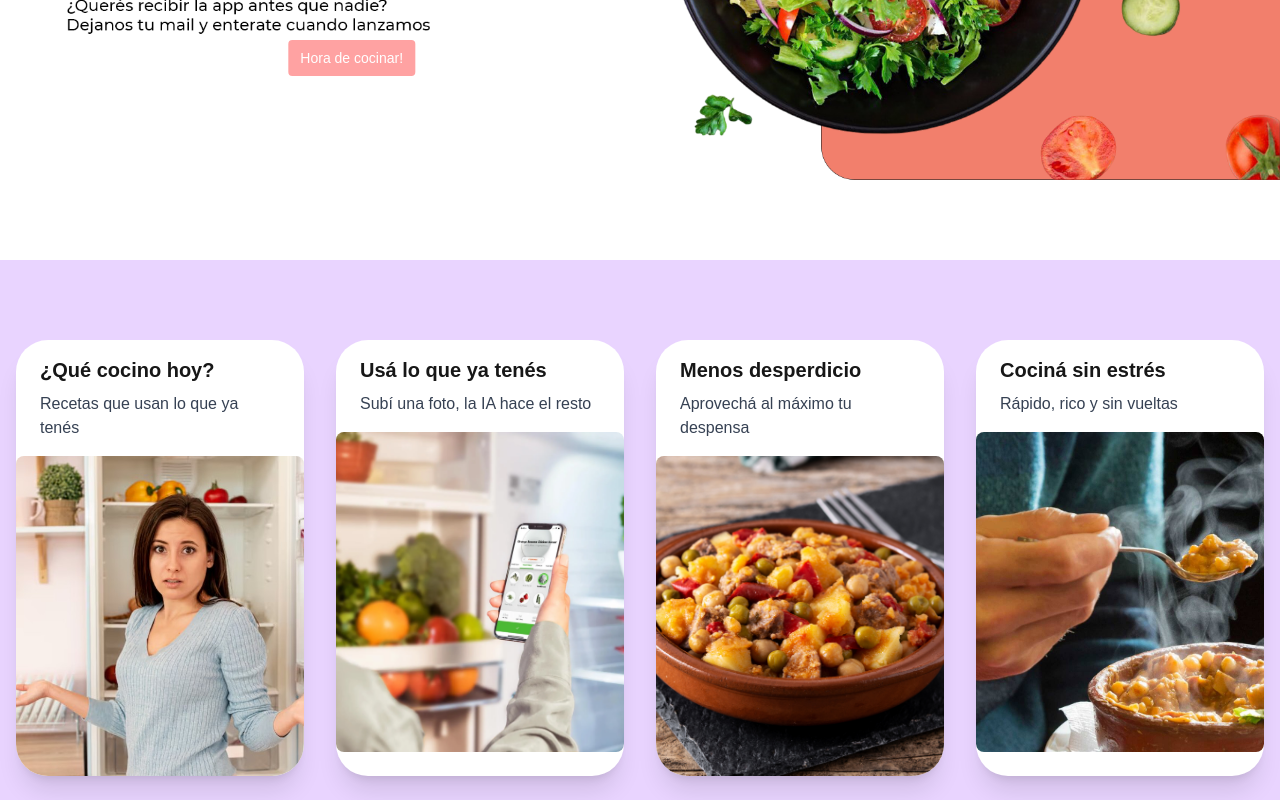
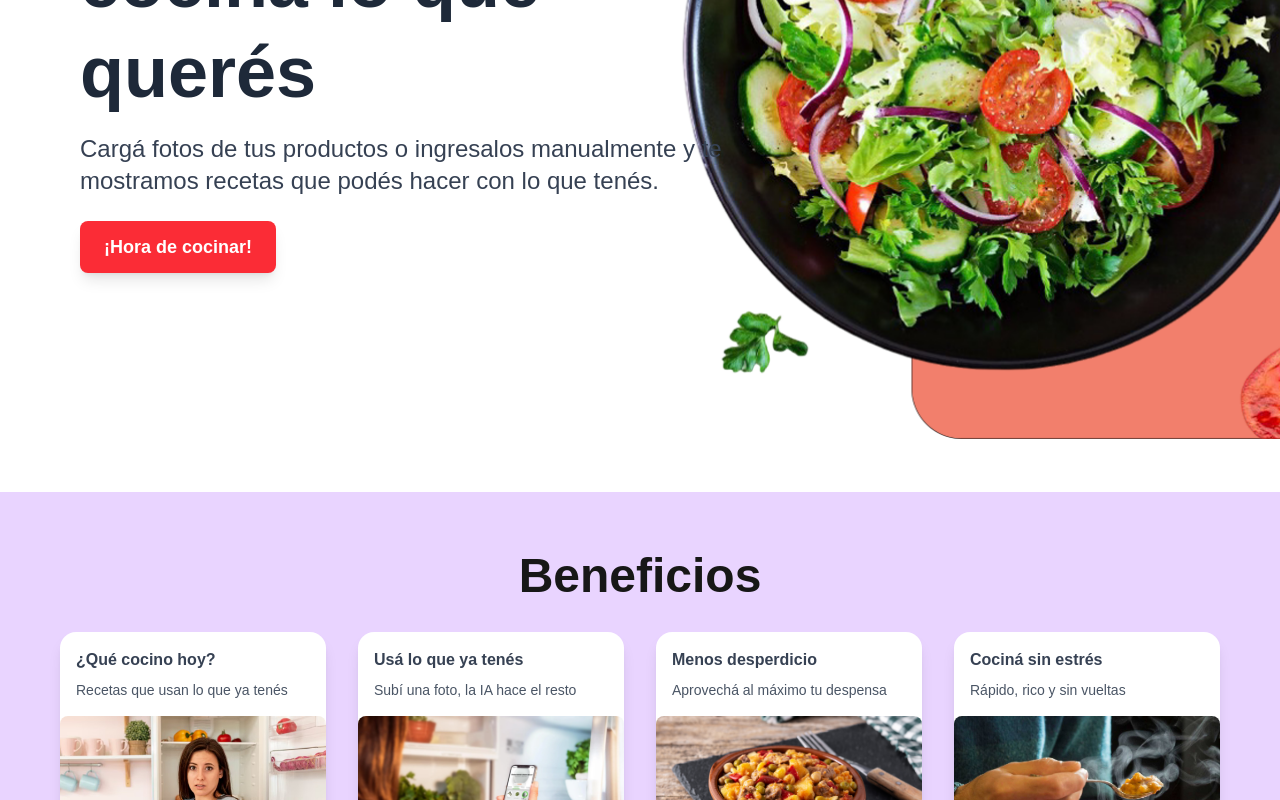
Before and after one commit to adigio/cuoco-ui, a Next.js app: page / in a window 1280 px wide. Shown: the part 340-1140 px from the top of the page. Built offline with nearby package versions, Linux system fonts and the light colour scheme.

Commit message:
mas avances

```diff
--- a/src/components/Beneficios.jsx
+++ b/src/components/Beneficios.jsx
@@ -1,68 +1,35 @@
+import CardBeneficios from "./CardBeneficios";
 export default function Beneficios() {
   return (
-      <section className="py-20 bg-purple-200 w-full">
-        <div className="container mx-auto px-4">
-          {/* Contenedor con grid y flexbox */}
+    <section className="p-15 bg-purple-200 w-full">
+      <div className="container mx-auto ">
+        <h2 className="text-center text-5xl  mb-8 font-bold">Beneficios</h2>
+        {/* Contenedor con grid res ponsivo */}
         <div className="grid grid-cols-1 sm:grid-cols-2 lg:grid-cols-4 gap-8">
-            {/* Primer beneficio */}
-            <div className="max-w-sm bg-white rounded-4xl overflow-hidden shadow-xl">
-              <div className="px-6 py-4">
-                <div className="font-bold text-xl mb-2">¿Qué cocino hoy?</div>
-                <p className="text-gray-700 text-base">
-                  Recetas que usan lo que ya tenés
-                </p>
-              </div>
-              <img
-                className="w-full h-80 object-cover rounded-lg"
-                src="/heladera confundida.jpg"
-                alt="¿Qué cocino hoy?"
+          <CardBeneficios
+            img="/heladera confundida.jpg"
+            imgAlt="Find Freezer"
+            title="¿Qué cocino hoy?"
+            subtit="Recetas que usan lo que ya tenés"
           />
-            </div>
-
-            {/* Segundo beneficio */}
-            <div className="max-w-sm bg-white rounded-4xl overflow-hidden shadow-xl">
-              <div className="px-6 py-4">
-                <div className="font-bold text-xl mb-2">Usá lo que ya tenés</div>
-                <p className="text-gray-700 text-base">
-                  Subí una foto, la IA hace el resto
-                </p>
-              </div>
-              <img
-                className="w-full h-80 object-cover rounded-lg"
-                src="/escaneo de heladera.webp"
-                alt="Usá lo que ya tenés"
+          <CardBeneficios
+            img="/escaneo de heladera.webp"
+            imgAlt="Scan"
+            title="Usá lo que ya tenés"
+            subtit="Subí una foto, la IA hace el resto"
           />
-            </div>
-
-            {/* Tercer beneficio */}
-            <div className="max-w-sm bg-white rounded-4xl overflow-hidden shadow-xl">
-              <div className="px-6 py-4">
-                <div className="font-bold text-xl mb-2">Menos desperdicio</div>
-                <p className="text-gray-700 text-base">
-                  Aprovechá al máximo tu despensa
-                </p>
-              </div>
-              <img
-                className="w-full h-80 object-cover rounded-lg"
-                src="/plato.jpeg"
-                alt="Menos desperdicio"
+          <CardBeneficios
+            img="/plato.jpeg"
+            imgAlt="dish"
+            title="Menos desperdicio"
+            subtit="Aprovechá al máximo tu despensa"
           />
-            </div>
-
-            {/* Cuarto beneficio */}
-            <div className="max-w-sm bg-white rounded-4xl overflow-hidden shadow-xl">
-              <div className="px-6 py-4">
-                <div className="font-bold text-xl mb-2">Cociná sin estrés</div>
-                <p className="text-gray-700 text-base">
-                  Rápido, rico y sin vueltas
-                </p>
-              </div>
-              <img
-                className="w-full h-80 object-cover rounded-lg"
-                src="/comiendo.jpg"
-                alt="Cociná sin estrés"
+          <CardBeneficios
+            img="/comiendo.jpg"
+            imgAlt="dish"
+            title="Cociná sin estrés"
+            subtit="Rápido, rico y sin vueltas"
           />
-            </div>
         </div>
       </div>
     </section>
--- /dev/null
+++ b/src/components/CardBeneficios.jsx
@@ -0,0 +1,16 @@
+export default function CardBeneficios({ img, imgAlt, title, subtit }) {
+    return (
+      <div className="bg-white rounded-2xl overflow-hidden shadow-lg transform transition-transform hover:scale-105">
+        <div className="m-4" >
+          <div className="mt-1 font-bold text-gray-700">
+            <a  className="hover:underline">
+              {title}
+            </a>
+          </div>
+          <div className="mt-2 text-sm text-gray-600">{subtit}</div>
+
+        </div>
+        <img className="rounded-lg" src={img} alt={imgAlt} />
+      </div>
+    );
+  }
--- a/src/components/PrimerSeccion.jsx
+++ b/src/components/PrimerSeccion.jsx
@@ -1,17 +1,23 @@
 export default function PrimerSeccion() {
   return (
-    <div className="relative w-full">
+    <div className="relative w-full h-[60vh] md:h-[80vh] lg:h-screen">
       <img
-        src="/imagen_landing_principal.png" // Ruta de la imagen en la carpeta /public
+        src="/imagen_landing_principal.png"
         alt="Comida"
-        className="w-full h-full object-cover" // Asegura que la imagen ocupe toda la pantalla
+        className="w-full h-full object-cover"
       />
-      <div className="absolute top-14/20 left-1/4 transform -translate-x-1/4 -translate-y-1/2">
-  <div className="flex items-center  border-teal-500 py-2">
-    <button className="flex-shrink-0 bg-red-300 hover:bg-red-400 border-red-300 hover:border-red-400 text-sm border-4 text-white py-1 px-2 rounded" type="button">
-      Hora de cocinar!
-    </button>
-  </div>
+      <div className="absolute inset-0 flex items-center">
+        <div className="text-left pl-20  max-w-3xl">
+          <h1 className="text-3xl md:text-7xl font-bold text-gray-800 leading-tight">
+            Usá lo que tenés cociná lo que querés
+          </h1>
+          <p className="mt-4 text-lg md:text-2xl text-gray-700">
+            Cargá fotos de tus productos o ingresalos manualmente y te mostramos recetas que podés hacer con lo que tenés.
+          </p>
+          <button className="mt-6 bg-red-500 hover:bg-red-600 text-white text-lg font-semibold py-3 px-6 rounded-lg shadow-lg transition">
+            ¡Hora de cocinar!
+          </button>
+        </div>
       </div>
     </div>
   );
--- a/src/components/SobrePlanicocina.jsx
+++ b/src/components/SobrePlanicocina.jsx
@@ -6,8 +6,8 @@ export default function SobrePlanicocina() {
       <div className={styles.container}>
         <img src="/comida.png" alt="Comida casera" className={styles.image} />
         <div className={styles.textContent}>
-          <h2>Sobre Planicocina</h2>
-          <p>
+        <h2 className="text-center text-5xl m-5 mb-8 font-bold">Sobre Planicocina</h2>
+          <p className="text-center  m-5 mb-8">
             Somos una aplicación desarrollada por estudiantes de la Universidad Nacional de La Matanza
             con el objetivo de ayudarte a aprovechar mejor tus alimentos, ahorrar tiempo y disfrutar
             de la comida casera sin complicarte.
```
Also changed, not shown: public/imagen_landing_principal.png. Lines whose indentation alone changed are shown as unchanged.
